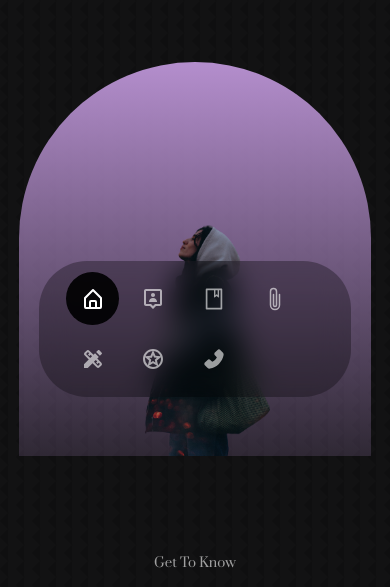
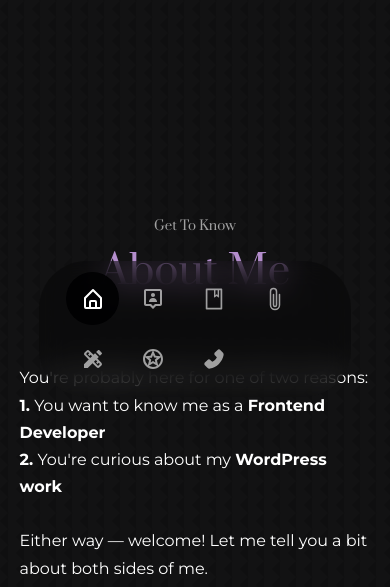
Before and after one commit to nidabaci/nidas-react-portofolio, a React (Create React App) app: page / in a window 390 px wide. Shown: the part 415-1002 px from the top of the page. Built offline with nearby package versions, Linux system fonts and the light colour scheme.

Commit message:
fixed mobile view

```diff
--- a/src/components/header/Header.jsx
+++ b/src/components/header/Header.jsx
@@ -1,7 +1,6 @@
 import { useLocation } from "react-router-dom";
 import "./header.css";
 import CTA from "./CTA";
-import ME from "../../assets/profile-pic-no-bg.png";
 import HeaderSocials from "./HeaderSocials";
 
 const Header = () => {
@@ -32,9 +31,6 @@
 
         <CTA />
         <HeaderSocials />
-        <div className="me">
-          <img src={ME} alt="Profile Pic" />
-        </div>
         <a href="#contact" className="scroll__down">
           Scroll Down
         </a>
--- a/src/components/header/header.css
+++ b/src/components/header/header.css
@@ -70,7 +70,7 @@
 /* RESSPONSIVE BEHAVIOUR  (for small devices) */
 @media screen and (max-width: 600px) {
   header {
-    height: 100vh;
+    height: 60vh;
   }
   .header__socials,
   .scroll__down {
```
